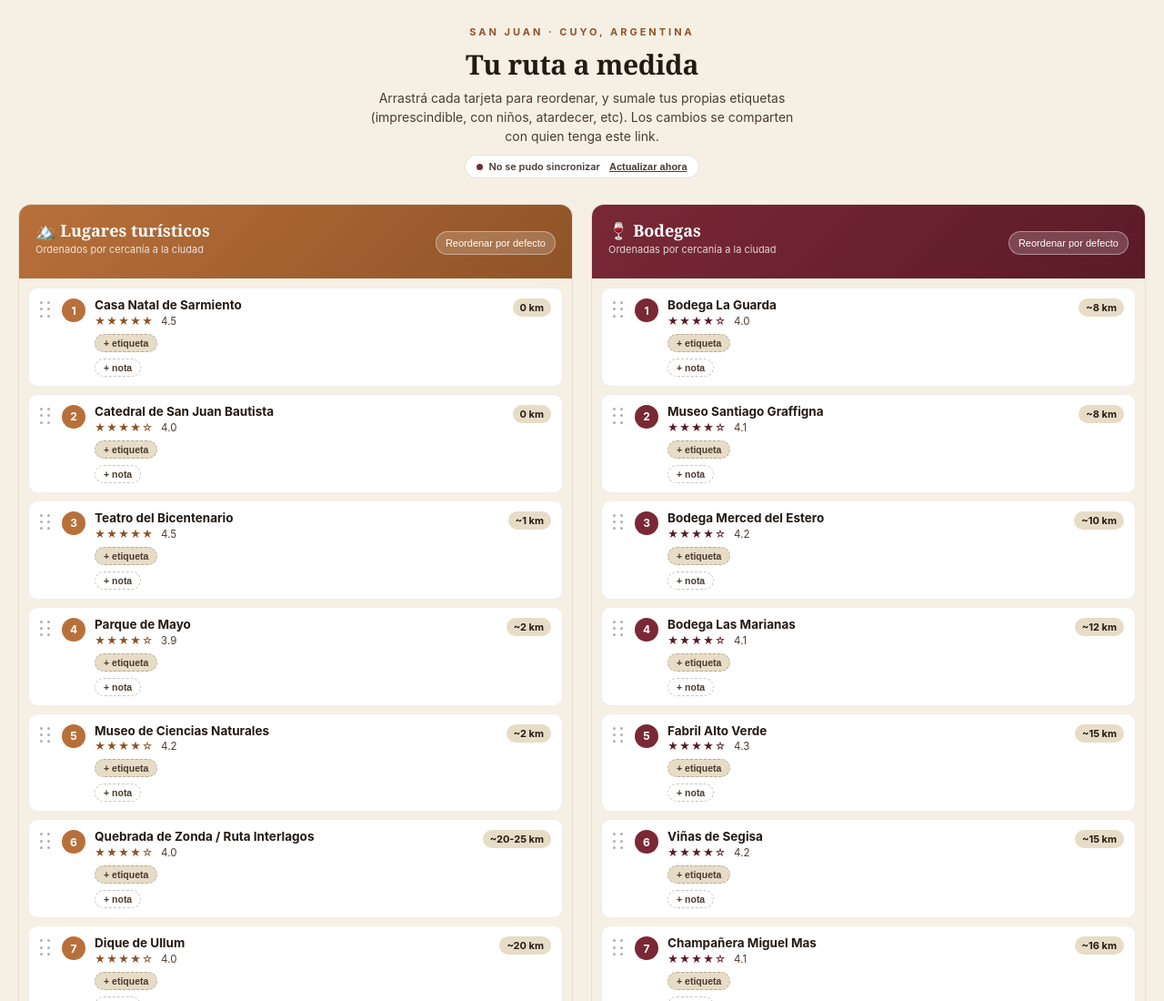
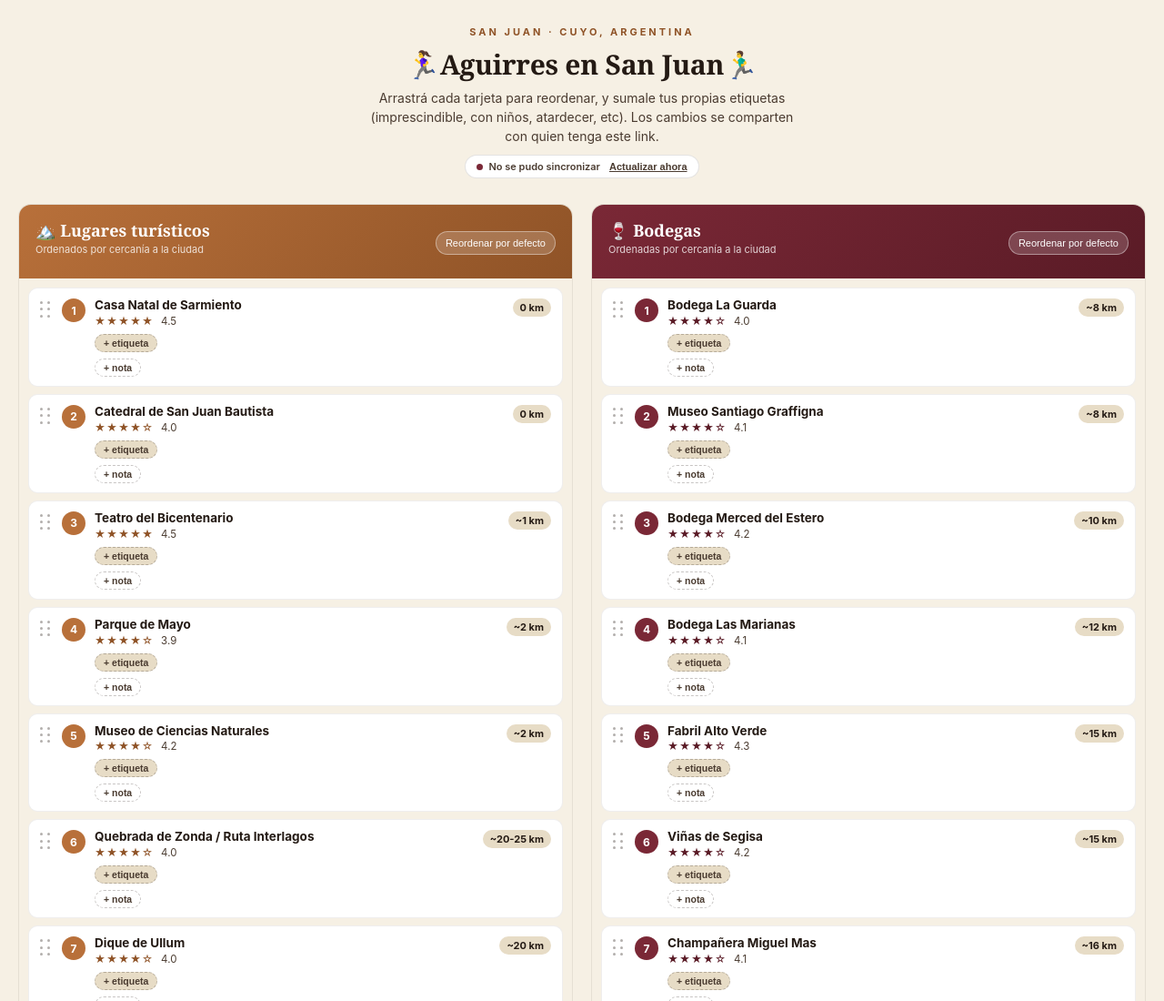
Before and after one commit to maguirre26/the_repo, a website: page sanjuan/index.html in a window 1280 px wide. Shown: the top 1100 px of the page at 91% size. Drawn offline with Linux system fonts and the light colour scheme; no server answers.

Commit message:
Update index.html

```diff
--- a/sanjuan/index.html
+++ b/sanjuan/index.html
@@ -469,7 +469,7 @@
 
   <div class="sj-header">
     <div class="sj-eyebrow">San Juan · Cuyo, Argentina</div>
-    <h1 class="sj-title">Tu ruta a medida</h1>
+    <h1 class="sj-title">🏃‍♀️Aguirres en San Juan🏃‍♂️</h1>
     <p class="sj-sub">Arrastrá cada tarjeta para reordenar, y sumale tus propias etiquetas (imprescindible, con niños, atardecer, etc). Los cambios se comparten con quien tenga este link.</p>
     <div class="sj-sync" id="sj-sync-badge" data-state="loading">
       <span class="sj-sync-dot"></span>
```
